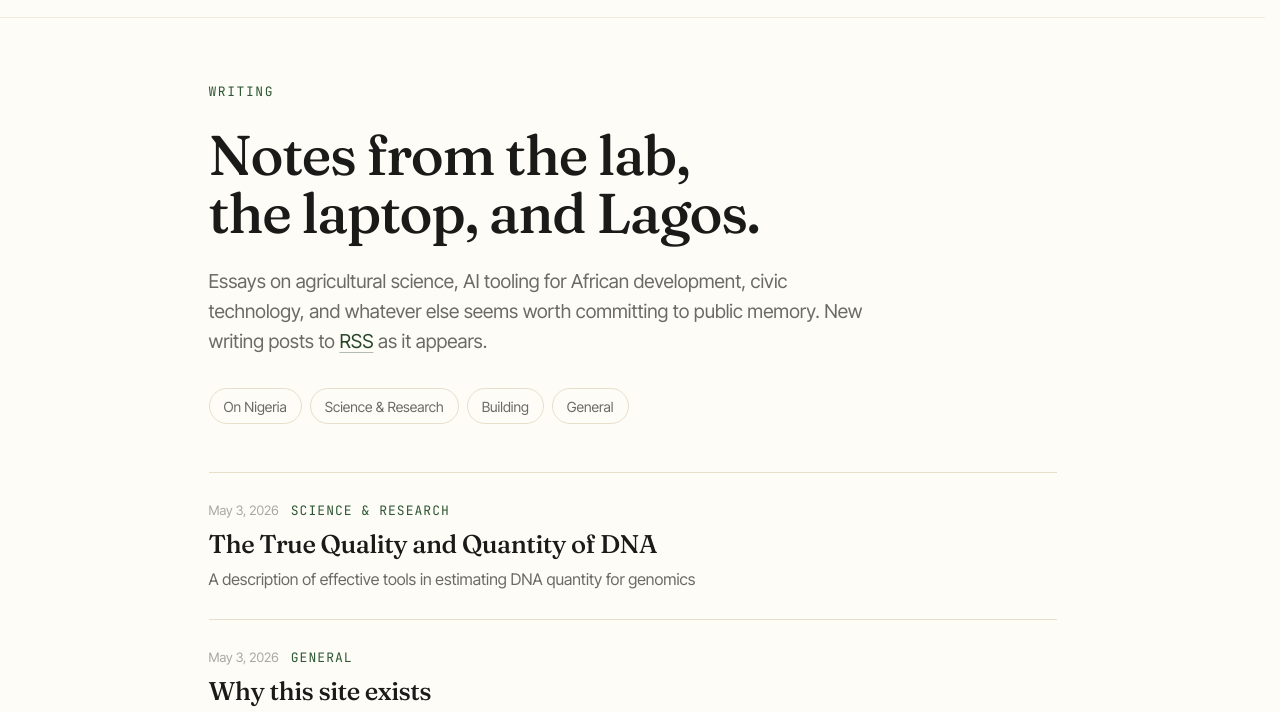
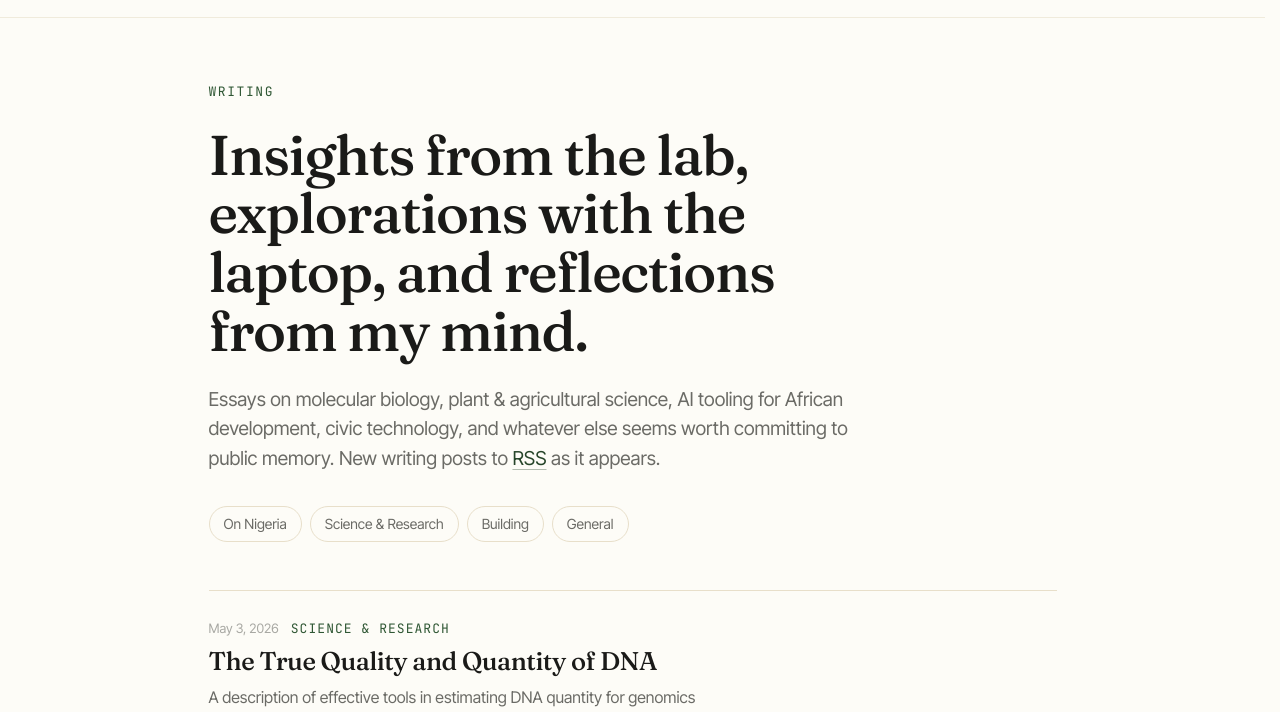
Before and after one commit to Maxpayyne/drmaxchib_website, an Astro site: page /blog in a window 1280 px wide. Shown: the part 63-775 px from the top of the page. Built offline with nearby package versions, Linux system fonts and the light colour scheme; Astro itself is replaced by a stand-in of ours.

Commit message:
blog header edit and config changes for proper indexing

```diff
--- a/astro.config.mjs
+++ b/astro.config.mjs
@@ -8,7 +8,7 @@ import cloudflare from '@astrojs/cloudflare';
 export default defineConfig({
   site: 'https://drmaxchib.com',
   trailingSlash: 'never',
-  output: 'server',
+  output: 'static',
   adapter: cloudflare({
     platformProxy: { enabled: true },
     imageService: 'compile',
--- a/src/pages/blog/index.astro
+++ b/src/pages/blog/index.astro
@@ -17,10 +17,10 @@ const posts = (await getCollection('blog', ({ data }) => !data.draft))
       <div class="container-narrow">
         <p class="eyebrow reveal">Writing</p>
         <h1 class="reveal reveal-delay-1">
-          Notes from the lab, the laptop, and Lagos.
+          Insights from the lab, explorations with the laptop, and reflections from my mind.
         </h1>
         <p class="lede reveal reveal-delay-2">
-          Essays on agricultural science, AI tooling for African development,
+          Essays on molecular biology, plant & agricultural science, AI tooling for African development,
           civic technology, and whatever else seems worth committing to public
           memory. New writing posts to <a href="/rss.xml">RSS</a> as it appears.
         </p>
```
